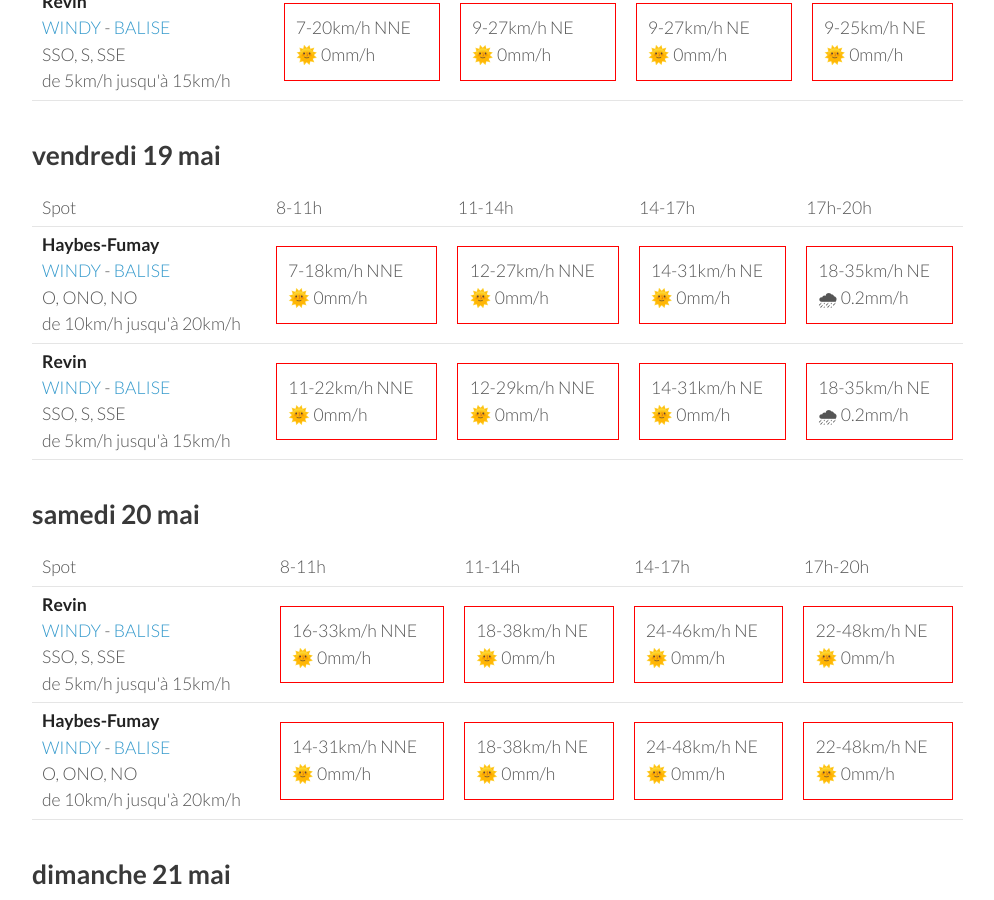
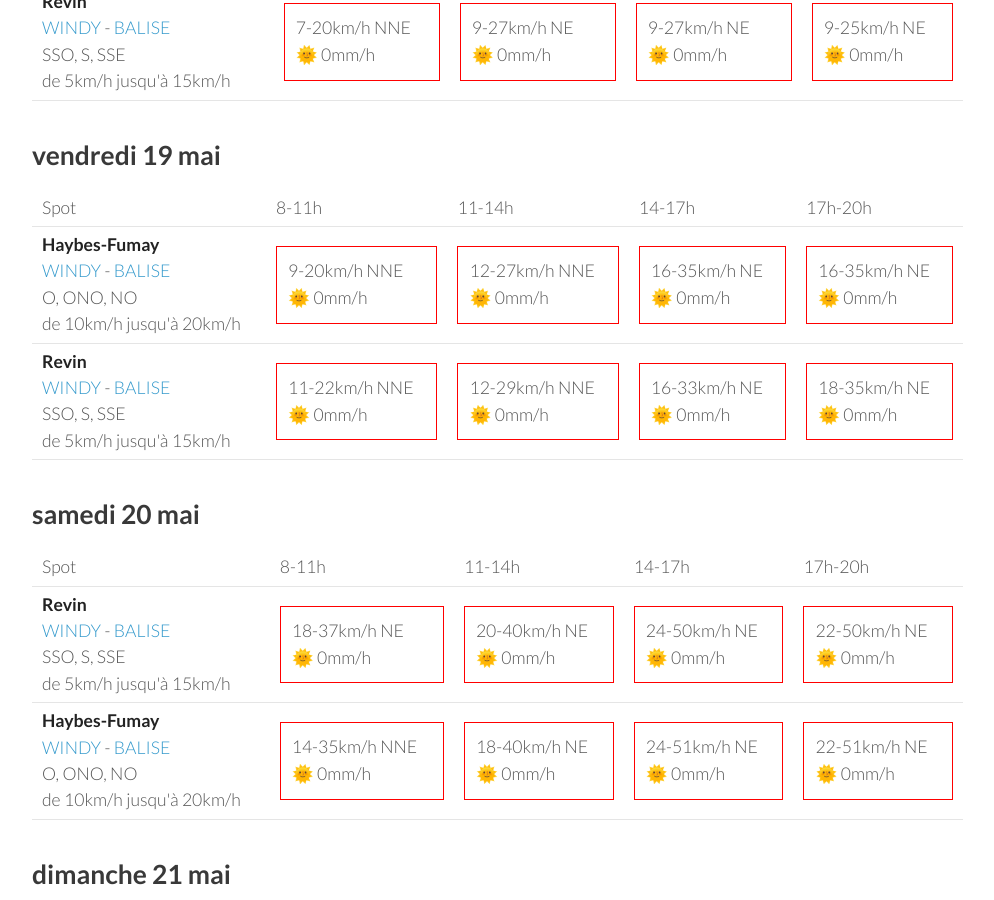
Before and after one commit to parapente-dans-le-nord/parapente-dans-le-nord.github.io, a Jekyll site: the page built from ardennes.markdown, in a window 1280 px wide and 900 px high, scrolled down 859 px. Shown: the whole window, without its empty margins (26-1020 px from the left). Built offline with Jekyll 4.4.1, drawn with Linux system fonts in a browser that asks for light colours; some of the changed text lies outside the part shown.

Commit message:
update index.markdown

```diff
--- a/ardennes.markdown
+++ b/ardennes.markdown
@@ -94,10 +94,10 @@ page mise à jour le mercredi 17 mai 13:10
 <tr>
         <td><strong>Haybes-Fumay</strong><br><a href="https://windy.com/49.998/4.715?49.913,4.738,10">WINDY</a> - <span class=""><a href="http://www.balisemeteo.com/balise.php?idBalise=104">BALISE</a> </span><br> <span class="vent-favorable">O, ONO, NO</span><br><span class="force-vent">de 10km/h jusqu'à 20km/h</span> </td>
 
-            <td><div class="not-flyable"><p>7-18km/h NNE</p><p>🌞 0mm/h</p></div></td>
+            <td><div class="not-flyable"><p>9-20km/h NNE</p><p>🌞 0mm/h</p></div></td>
             <td><div class="not-flyable"><p>12-27km/h NNE</p><p>🌞 0mm/h</p></div></td>
-            <td><div class="not-flyable"><p>14-31km/h NE</p><p>🌞 0mm/h</p></div></td>
-            <td><div class="not-flyable"><p>18-35km/h NE</p><p>🌧 0.2mm/h</p></div></td>
+            <td><div class="not-flyable"><p>16-35km/h NE</p><p>🌞 0mm/h</p></div></td>
+            <td><div class="not-flyable"><p>16-35km/h NE</p><p>🌞 0mm/h</p></div></td>
 
 
     </tr>
@@ -106,8 +106,8 @@ page mise à jour le mercredi 17 mai 13:10
 
             <td><div class="not-flyable"><p>11-22km/h NNE</p><p>🌞 0mm/h</p></div></td>
             <td><div class="not-flyable"><p>12-29km/h NNE</p><p>🌞 0mm/h</p></div></td>
-            <td><div class="not-flyable"><p>14-31km/h NE</p><p>🌞 0mm/h</p></div></td>
-            <td><div class="not-flyable"><p>18-35km/h NE</p><p>🌧 0.2mm/h</p></div></td>
+            <td><div class="not-flyable"><p>16-33km/h NE</p><p>🌞 0mm/h</p></div></td>
+            <td><div class="not-flyable"><p>18-35km/h NE</p><p>🌞 0mm/h</p></div></td>
 
 
     </tr>
@@ -130,20 +130,20 @@ page mise à jour le mercredi 17 mai 13:10
 <tr>
         <td><strong>Revin</strong><br><a href="https://windy.com/49.948/4.625?49.543,4.625,8">WINDY</a> - <span class=""><a href="http://www.balisemeteo.com/balise.php?idBalise=5019">BALISE</a> </span><br> <span class="vent-favorable">SSO, S, SSE</span><br><span class="force-vent">de 5km/h jusqu'à 15km/h</span> </td>
 
-            <td><div class="not-flyable"><p>16-33km/h NNE</p><p>🌞 0mm/h</p></div></td>
-            <td><div class="not-flyable"><p>18-38km/h NE</p><p>🌞 0mm/h</p></div></td>
-            <td><div class="not-flyable"><p>24-46km/h NE</p><p>🌞 0mm/h</p></div></td>
-            <td><div class="not-flyable"><p>22-48km/h NE</p><p>🌞 0mm/h</p></div></td>
+            <td><div class="not-flyable"><p>18-37km/h NE</p><p>🌞 0mm/h</p></div></td>
+            <td><div class="not-flyable"><p>20-40km/h NE</p><p>🌞 0mm/h</p></div></td>
+            <td><div class="not-flyable"><p>24-50km/h NE</p><p>🌞 0mm/h</p></div></td>
+            <td><div class="not-flyable"><p>22-50km/h NE</p><p>🌞 0mm/h</p></div></td>
 
 
     </tr>
 <tr>
         <td><strong>Haybes-Fumay</strong><br><a href="https://windy.com/49.998/4.715?49.913,4.738,10">WINDY</a> - <span class=""><a href="http://www.balisemeteo.com/balise.php?idBalise=104">BALISE</a> </span><br> <span class="vent-favorable">O, ONO, NO</span><br><span class="force-vent">de 10km/h jusqu'à 20km/h</span> </td>
 
-            <td><div class="not-flyable"><p>14-31km/h NNE</p><p>🌞 0mm/h</p></div></td>
-            <td><div class="not-flyable"><p>18-38km/h NE</p><p>🌞 0mm/h</p></div></td>
-            <td><div class="not-flyable"><p>24-48km/h NE</p><p>🌞 0mm/h</p></div></td>
-            <td><div class="not-flyable"><p>22-48km/h NE</p><p>🌞 0mm/h</p></div></td>
+            <td><div class="not-flyable"><p>14-35km/h NNE</p><p>🌞 0mm/h</p></div></td>
+            <td><div class="not-flyable"><p>18-40km/h NE</p><p>🌞 0mm/h</p></div></td>
+            <td><div class="not-flyable"><p>24-51km/h NE</p><p>🌞 0mm/h</p></div></td>
+            <td><div class="not-flyable"><p>22-51km/h NE</p><p>🌞 0mm/h</p></div></td>
 
 
     </tr>
```
Also changed, not shown: other parts of ardennes.markdown (+1 -1 lines).
